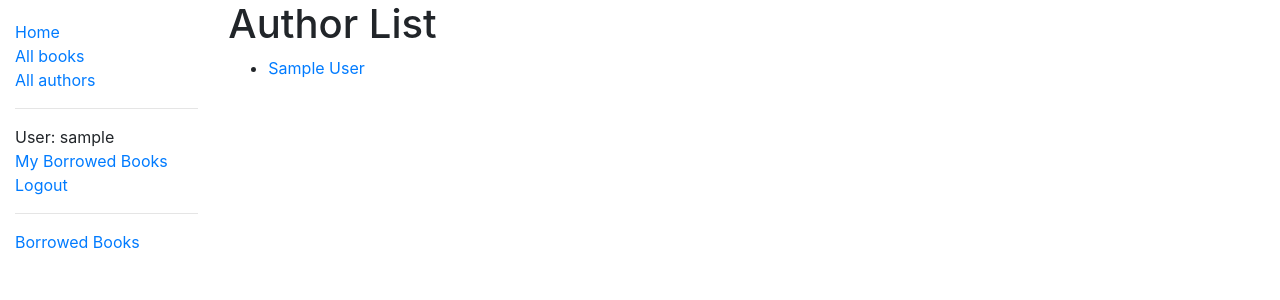
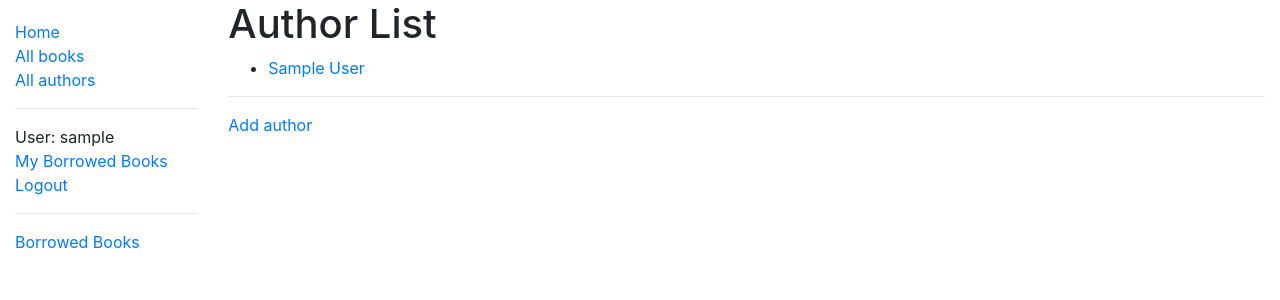
Before and after one commit to anthonysea/moz_locallibrary, a Django app: template catalog/templates/author_list.html in a window 1280 px wide. Shown: the top 300 px of the page. Run offline with Django 3.2, Linux system fonts and the light colour scheme; the template is opened without the code that fills it: values that come from a table or form of the project are taken from there, others are empty; a user stored in the database is signed in; tables that the repository leaves empty hold one stand-in row (values such as "Sample post"); some libraries are stand-ins or nearby versions.

Commit message:
Added links to delete authors for librarians; added link to add author from author list for librarians

```diff
--- a/catalog/templates/author_detail.html
+++ b/catalog/templates/author_detail.html
@@ -2,6 +2,7 @@
 
 {% block content %}
     <h1>Author: {{ author.first_name }} {{ author.last_name }}</h1>
+    {% if perms.catalog.can_mark_returned %}<p><a href="{% url 'author_delete' author.id %}">Delete Author</a></p> {% endif %}
     <p>{{ author.date_of_birth }} ~ {{ author.date_of_death }}</p>
 
     <div style="margin-left:20px; margin-top:20px;">
--- a/catalog/templates/author_list.html
+++ b/catalog/templates/author_list.html
@@ -13,4 +13,8 @@
     {% else %}
         <p>There are no authors in the database.</p>
     {% endif %}
+    <hr>
+    {% if perms.catalog.can_mark_returned %}
+        <p><a href="{% url 'author_create' %}">Add author</a></p>
+    {% endif %}
 {% endblock %}
```
